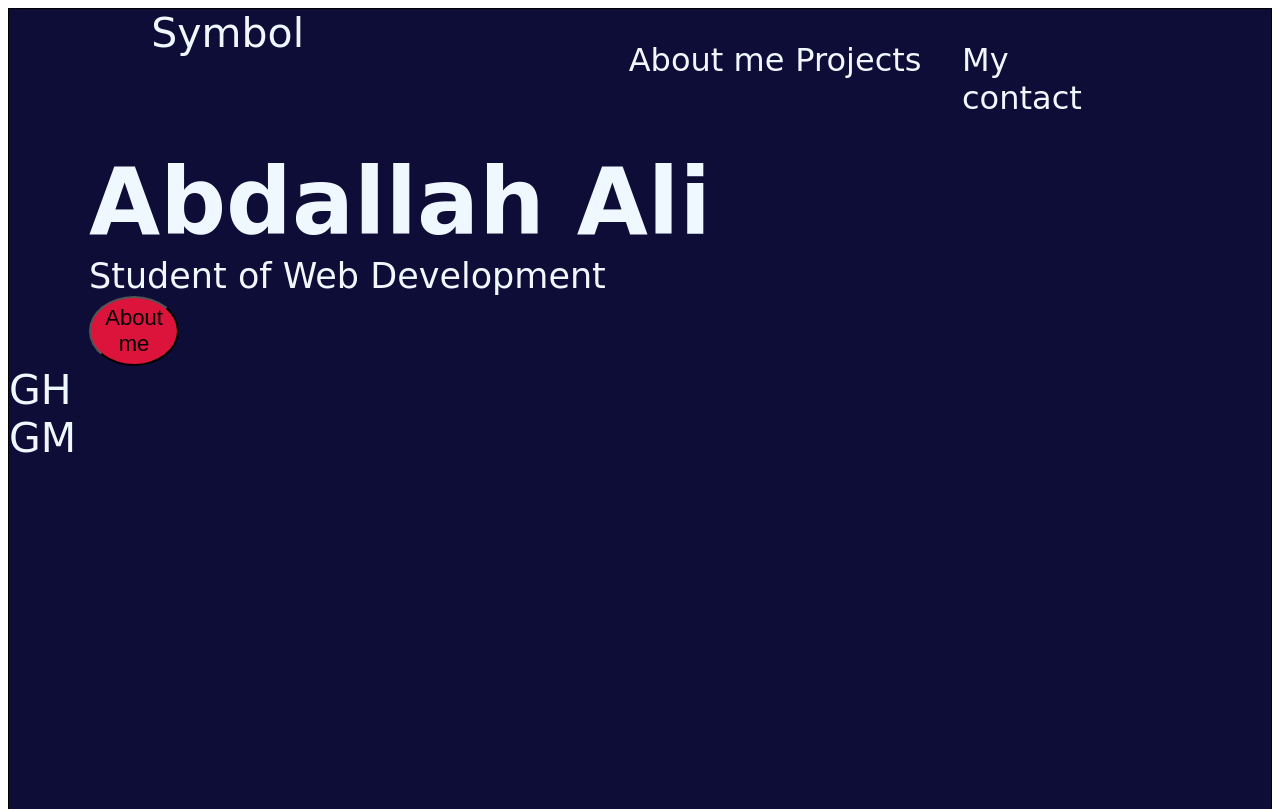
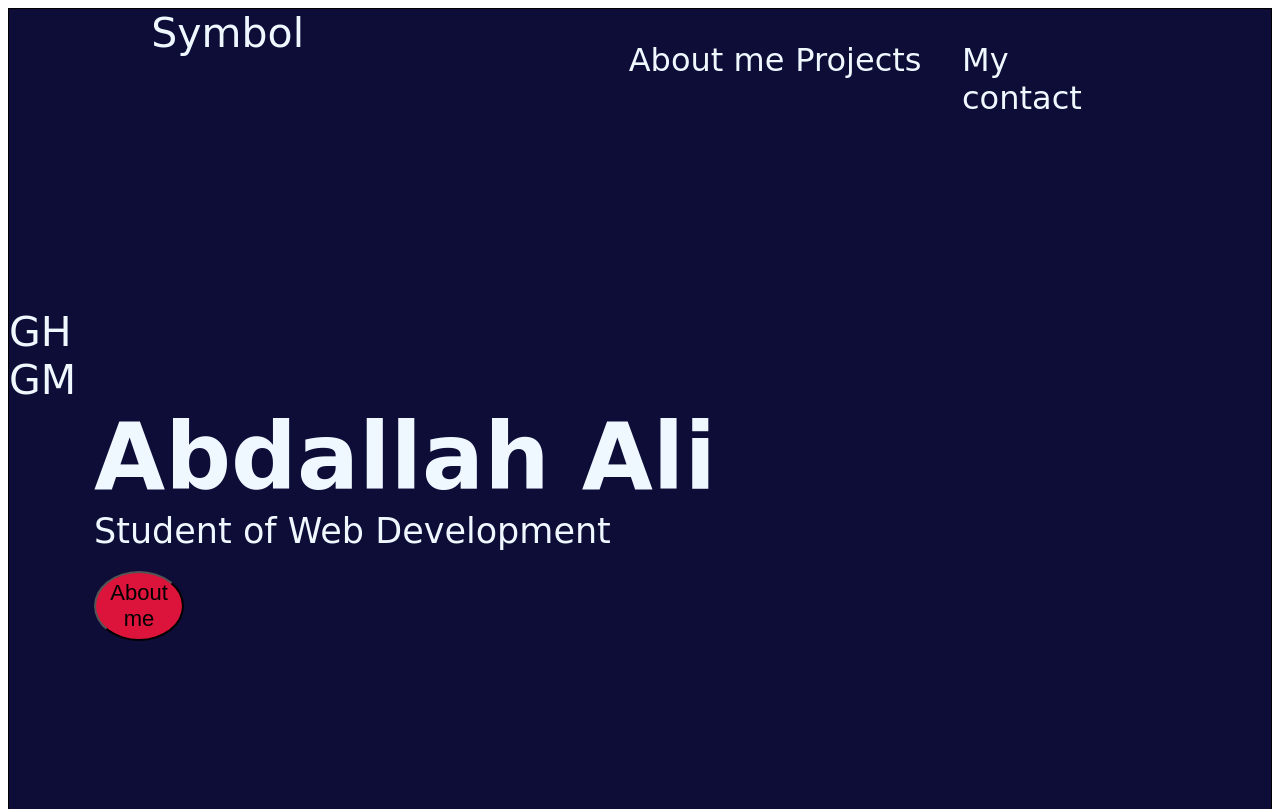
Before and after one commit to killerkal/ip-projects, a plain HTML site: page index.html in a window 1280 px wide. Shown: the top 809 px of the page. Drawn offline with Linux system fonts and the light colour scheme; a web font is replaced by a local one.

Commit message:
css file modified

```diff
--- a/index.css
+++ b/index.css
@@ -1,49 +1,62 @@
-section{
+section {
     height: 500px;
     background-color: yellow;
     border: solid black 1px;
 }
 
-.villain{
+.villain {
     background-color: rgb(13, 13, 56);
     height: 100vh;
     color: aliceblue;
     font-size: 41px;
 }
-footer{
+
+footer {
     height: 450px;
     background-color: rgb(36, 4, 4);
 }
-nav{
+
+nav {
     display: flex;
     justify-content: space-around;
 }
-ul{
+
+ul {
     display: flex;
     justify-content: space-around;
     list-style: none;
     width: 500px;
     font-size: 32px;
+}
 
-}
-li{
+li {
     width: 230px;
     text-decoration: none;
 }
-h1{
+
+h1 {
     font-size: 92px;
     margin: 0;
+}
 
-}
-p{
+p {
     margin: 0px;
     font-size: 35px;
 }
-.kuku{
-  margin-left: 80px;
 
+.hero-area {
+    display: flex;
+    flex-direction: column-reverse;
+    height: 100%;
+    justify-content: center;
 }
-button{
+
+.kuku {
+    margin-left: 85px;
+    margin-bottom: 150px;
+}
+
+button {
     width: 90px;
     height: 70px;
     text-align: center;
@@ -52,7 +65,18 @@ button{
     border-color: black;
     border-style: display;
     font-size: 22px;
+    margin-top: 20px;
 }
-body{
+
+body {
     font-family: 'Baloo Bhaijaan 2', cursive;
 }
+
+button:hover {
+    background-color: lightcoral;
+}
+
+button:active {
+    background-color: darkgray;
+    color: rgb(243, 243, 159);
+}
```
Lines whose indentation alone changed are shown as unchanged.
